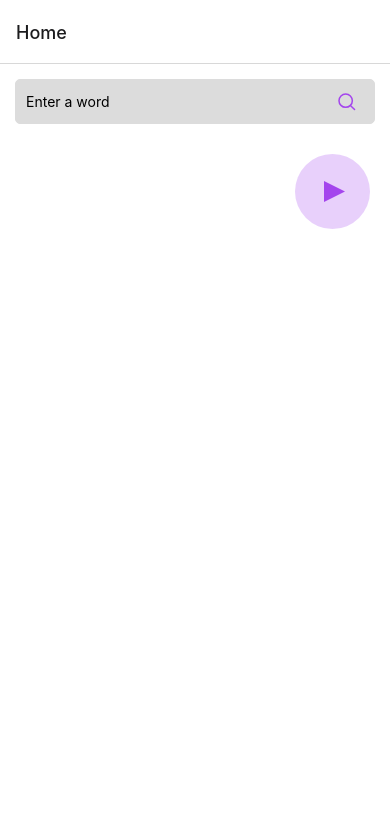
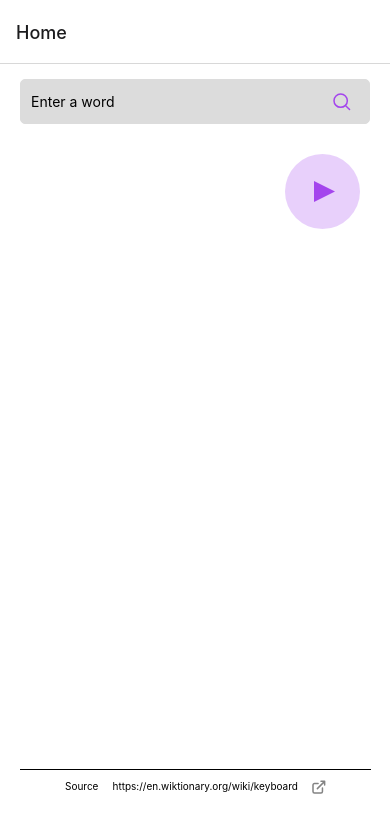
Before and after one commit to sammurraytuesta/dictionary-app, a React Native app: screen /Home in a window 390 px wide. Shown: the top 832 px of the page. Built offline with nearby package versions, Linux system fonts and the light colour scheme.

Commit message:
added footer

```diff
--- a/src/screens/DisplayWord.js
+++ b/src/screens/DisplayWord.js
@@ -1,7 +1,7 @@
 import React, { useState } from 'react';
 import { View, Text, TextInput, StyleSheet, TouchableOpacity } from 'react-native';
 import axios from 'axios';
-import PlayIcon from '../components/themed/PlayIcon';
+import PlayIcon from '../components/PlayIcon';
 
 const DisplayWord = ({displayWord, phoneticText}) => {
     return (
@@ -31,7 +31,7 @@ const styles = StyleSheet.create({
         alignItems: 'flex-start',
         justifyContent: 'space-between',
         marginTop: 20,
-        marginHorizontal: 10,
+        marginHorizontal: 20,
         padding: 10,
     }
 });
--- a/src/screens/Footer.js
+++ b/src/screens/Footer.js
@@ -0,0 +1,58 @@
+import React, { useState } from 'react';
+import { View, Text, TextInput, StyleSheet, Pressable, Linking } from 'react-native';
+import NewWindowIcon from '../components/NewWindowIcon';
+
+
+const Footer = () => {
+
+    const openLink = () => {
+        const url = 'https://en.wiktionary.org/wiki/keyboard';
+        Linking.openURL(url);
+    }
+    return (
+        <View style={styles.footer}>
+            <View style={styles.horizontalLine} />
+            <View style={styles.footerContainer}>
+                <Text style={styles.text}>Source </Text>
+                <Pressable onPress={openLink}>
+                    <Text style={styles.text}>    https://en.wiktionary.org/wiki/keyboard     </Text>
+                </Pressable>
+                <Pressable onPress={openLink}>
+                    <NewWindowIcon />
+                </Pressable>
+            </View>
+
+        </View>
+
+
+    );
+};
+
+const styles = StyleSheet.create({
+    horizontalLine: {
+      borderBottomColor: 'black',
+      borderBottomWidth: 1,
+      height: 5,
+    },
+    footerContainer: {
+        flex: 1,
+        flexDirection: 'row',
+        //justifyContent:
+        marginBottom: 20,
+        marginTop: 10,
+        justifyContent: 'center',
+
+    },
+    footer: {
+        flex: 1,
+        position: 'absolute',
+        bottom: 30,
+        width: '90%',
+        marginHorizontal: 20,
+    },
+    text: {
+        fontSize: 10,
+    },
+});
+
+export default Footer;
--- a/src/screens/HomeScreen.js
+++ b/src/screens/HomeScreen.js
@@ -3,8 +3,9 @@ import { View, Text, TextInput, StyleSheet, TouchableOpacity, SafeAreaView } fro
 import axios from 'axios';
 import InputArea from './InputArea';
 import DisplayWord from './DisplayWord';
+import Footer from './Footer';
 import Card from './Card';
-import PlayIcon from '../components/themed/PlayIcon';
+import PlayIcon from '../components/PlayIcon';
 
 const HomeScreen = () => {
   const [word, setWord] = useState('');
@@ -42,6 +43,10 @@ const HomeScreen = () => {
         </View>
 
 
+
+        <Footer />
+
+
       </SafeAreaView>
     </>
 
@@ -65,7 +70,7 @@ const styles = StyleSheet.create({
   definitionContainer: {
     alignItems: 'center',
     marginTop: 20,
-    marginHorizontal: 10,
+    marginHorizontal: 20,
   },
   displayWord: {
     fontSize: 30,
@@ -75,6 +80,7 @@ const styles = StyleSheet.create({
     alignItems: 'center',
     marginRight: 330,
     marginTop: 20,
+    marginHorizontal: 20,
   }
 });
 
--- a/src/screens/InputArea.js
+++ b/src/screens/InputArea.js
@@ -1,7 +1,7 @@
 import React, { useState } from 'react';
 import { View, Text, TextInput, StyleSheet, TouchableOpacity, Pressable, Image} from 'react-native';
 import axios from 'axios';
-import SearchIcon from '../components/themed/SearchIcon';
+import SearchIcon from '../components/SearchIcon';
 
 
 
@@ -36,7 +36,7 @@ const styles = StyleSheet.create({
       paddingHorizontal: 10,
       height: 45,
       backgroundColor: '#dcdcdc',
-      marginHorizontal: 15,
+      marginHorizontal: 20,
       marginTop: 15,
     },
 
```
Also changed, not shown: src/components/ArrowDownIcon.js (renamed from src/components/themed/ArrowDownIcon.js), src/components/Logo.js (renamed from src/components/themed/Logo.js), src/components/MoonIcon.js (renamed from src/components/themed/MoonIcon.js), src/components/NewWindowIcon.js (renamed from src/components/themed/NewWindowIcon.js), src/components/PlayIcon.js (renamed from src/components/themed/PlayIcon.js), src/components/SearchIcon.js (renamed from src/components/themed/SearchIcon.js).
